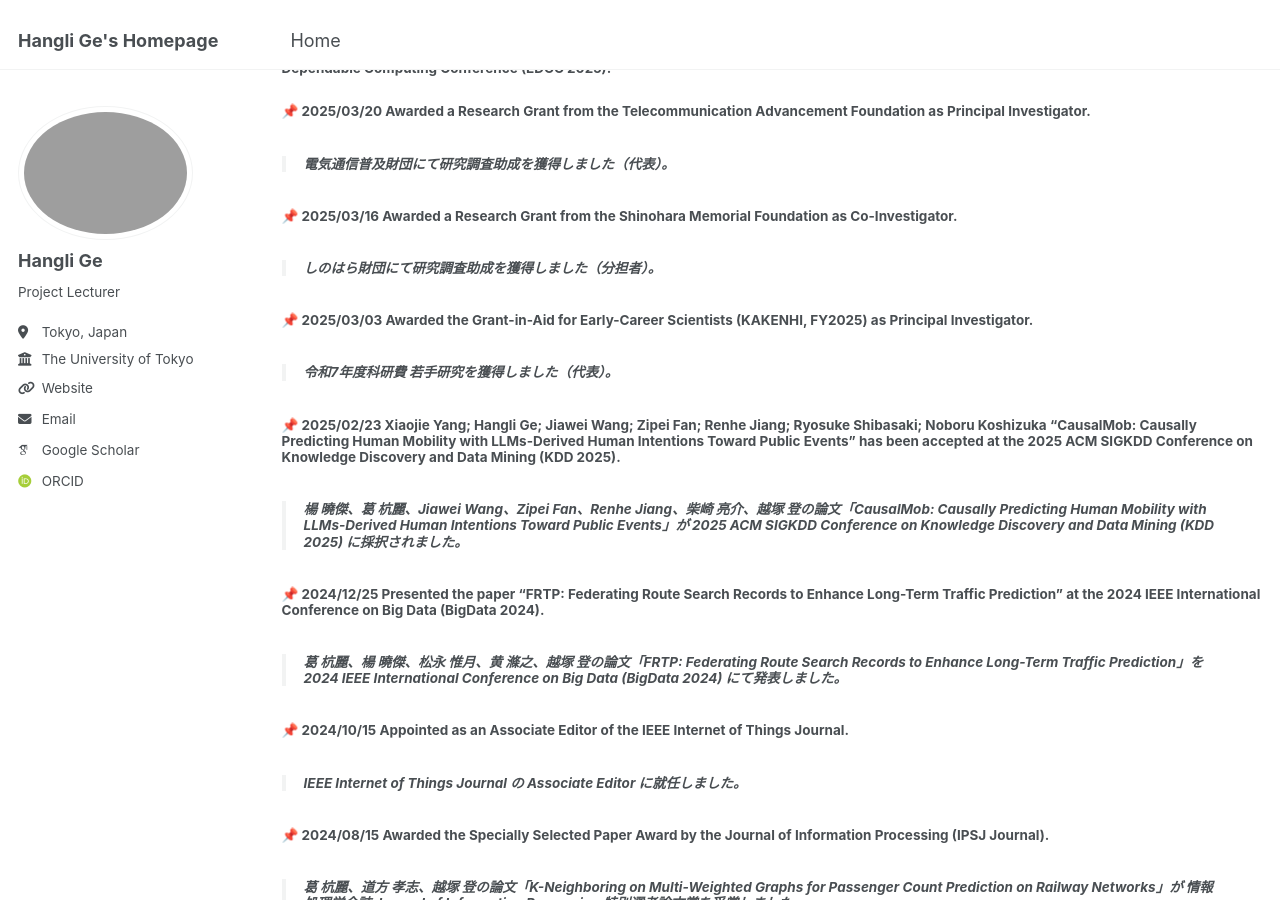
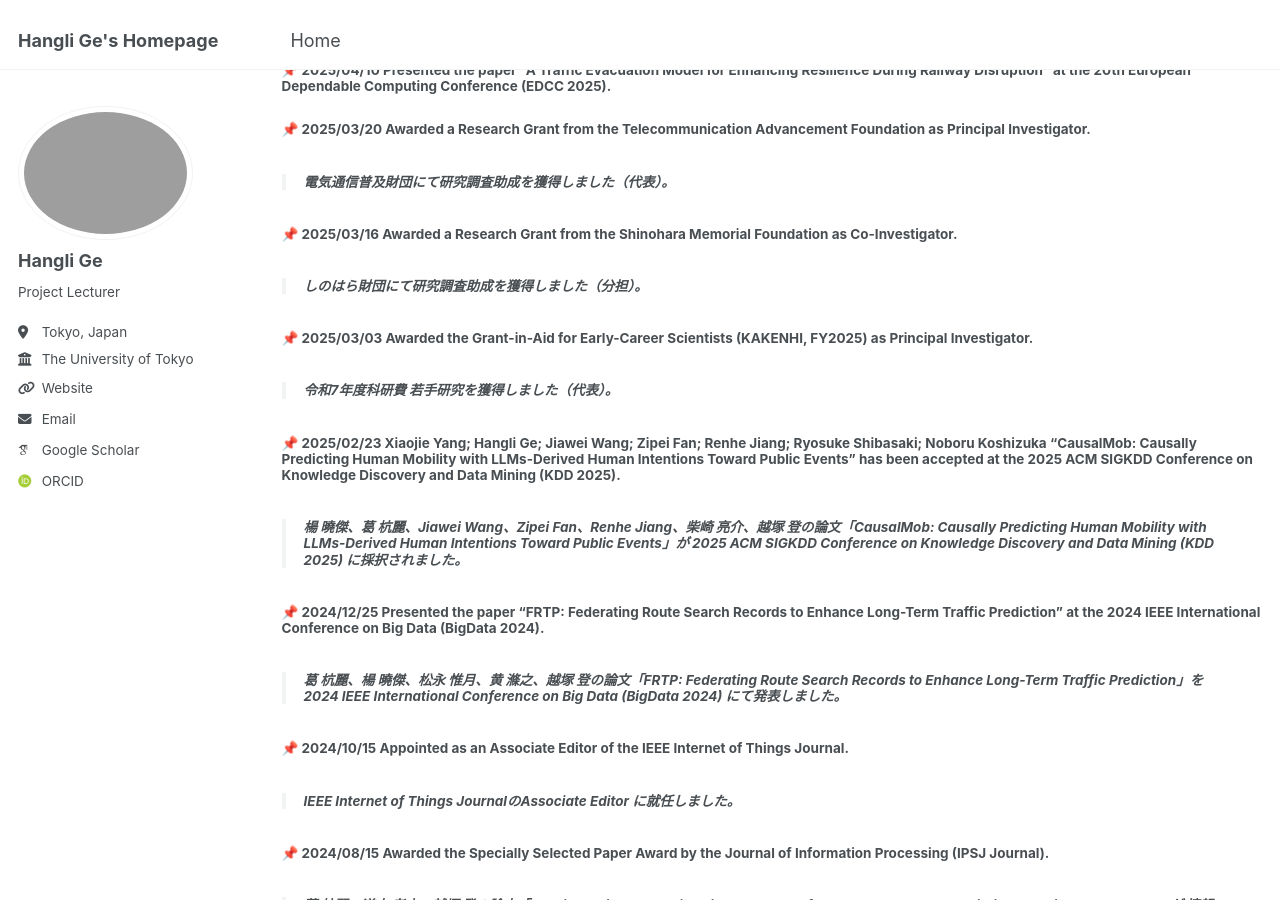
Before and after one commit to christie888/christie888.github.io, a Jekyll site: the page built from _pages/post.md, in a window 1280 px wide and 900 px high, scrolled down 2278 px. Built offline with Jekyll 4.4.1, drawn with Linux system fonts in a browser that asks for light colours; some web fonts are replaced.

Commit message:
Update post.md

```diff
--- a/_pages/post.md
+++ b/_pages/post.md
@@ -6,6 +6,7 @@
 
 ##### 📌 2025/08/25 Received the Young Researcher Award from the The IEEE Systems, Man, and Cybernetics (SMC) Society’s Technical Committee on Homeland Security (TCHS)  [Details](https://www.ieee-csr.org/awards/#ieee-smc-tchs)
 > ###### The IEEE Systems, Man, and Cybernetics (SMC) Society’s Technical Committee on Homeland Security (TCHS)からYoung Researcher Award を受賞されました[詳細](https://www.ieee-csr.org/awards/#ieee-smc-tchs)
+
 ##### 📌 2025/08/12 Yang, Xiaojie; Tao, Yicheng; Hangli, Ge; Fan, Zipei; Akerkar, Rajendra; Koshizuka, Noboru  “LLeCaT: LLM-Enhanced Causality-Aware Traffic Accidents Post-Effects Prediction” has been accepted for publication in the IEEE Transactions on Intelligent Transportation Systems (Regular Paper).
 > ###### 楊 曉傑、Tao Yicheng、葛 杭麗、Zipei Fan、Rajendra Akerkar、越塚 登の論文「LLeCaT: LLM-Enhanced Causality-Aware Traffic Accidents Post-Effects Prediction」が IEEE Transactions on Intelligent Transportation Systems に Regular Paper として採択されました。
 
@@ -55,7 +56,7 @@
 > ###### 電気通信普及財団にて研究調査助成を獲得しました（代表）。
 
 ##### 📌 2025/03/16 Awarded a Research Grant from the Shinohara Memorial Foundation as Co-Investigator.
-> ###### しのはら財団にて研究調査助成を獲得しました（分担者）。
+> ###### しのはら財団にて研究調査助成を獲得しました（分担）。
 
 ##### 📌 2025/03/03 Awarded the Grant-in-Aid for Early-Career Scientists (KAKENHI, FY2025) as Principal Investigator.
 > ###### 令和7年度科研費 若手研究を獲得しました（代表）。
@@ -67,7 +68,7 @@
 > ###### 葛 杭麗、楊 曉傑、松永 惟月、黄 滌之、越塚 登の論文「FRTP: Federating Route Search Records to Enhance Long-Term Traffic Prediction」を 2024 IEEE International Conference on Big Data (BigData 2024) にて発表しました。
 
 ##### 📌 2024/10/15 Appointed as an Associate Editor of the IEEE Internet of Things Journal.
-> ###### IEEE Internet of Things Journal の Associate Editor に就任しました。
+> ###### IEEE Internet of Things JournalのAssociate Editor に就任しました。
 
 ##### 📌 2024/08/15 Awarded the Specially Selected Paper Award by the Journal of Information Processing (IPSJ Journal).
 > ###### 葛 杭麗、道方 孝志、越塚 登の論文「K-Neighboring on Multi-Weighted Graphs for Passenger Count Prediction on Railway Networks」が 情報処理学会誌 Journal of Information Processing 特別選考論文賞を受賞しました。
@@ -150,7 +151,7 @@
 * #####  📌 2025/06/30  葛 杭麗, 黄 滌之, 楊 曉傑, 林 立楓, 羽多野 一磨, 市川 暢之, 川﨑 健史, 越塚 登 の論文  ”Origin-Destination Extraction from Large-Scale Route Search Records for Tourism Trend Analysis”  を 2025 IEEE International Conference on Systems, Man, and Cybernetics (SMC) Track：Work-in-Progress and Industrial Papers  採択されました。
   > ######  Hangli Ge , Huang Dizhi, Xiaojie Yang, Lifeng Lin, Kazuma Hatano, Takeshi KAWASAKI, and Noboru Koshizuka's paper "Origin-Destination Extraction from Large-Scale Route Search Records for Tourism Trend Analysis" has been accepted for the 2025 IEEE International Conference on Systems, Man, and Cybernetics (SMC), Track: Work-in-Progress and Industrial Papers.
 * #####  📌 2025/06/30 Rosario Gaeta, Franca Corradini, Massimo De Santo, Francesco Flammini,Hangli Ge's paper "Improving Situation Awareness and Self-Adaptation in Autonomous Wheelchair-Drone Systems through Floor Surface Anomaly Detection"　has been accepted for the 2025 IEEE International Conference on Systems, Man, and Cybernetics (SMC).
-* #####  📌 2025/06/15 松永 惟月， 葛 杭麗 , 小杉 雄斗，市川 暢之，川﨑 健史，越塚 登  “経路検索履歴データを用いた高速道路上での長期的な渋滞予測”を第45回交通工学研究発表会にて口頭発表（査読付き） 採択されました。
+* #####  📌 2025/06/15 松永 惟月， 葛 杭麗, 小杉 雄斗，市川 暢之，川﨑 健史，越塚 登  “経路検索履歴データを用いた高速道路上での長期的な渋滞予測”を第45回交通工学研究発表会にて口頭発表（査読付き） 採択されました。
   > ###### Itsuki Matsunaga,  Hangli Ge , Yuto Kosugi, Nobuyuki Ichikawa, Takeshi Kawasaki, and Noboru Koshizuka “Long-term Traffic Congestion Prediction on Expressways Using Route Search History Data" has been accepted as a peer-reviewed oral presentation at the 45th Annual Conference on Traffic Engineering (JSTE).
 * #####  📌	2025/05/15  2025 IEEE Computer Society SYP (Student and Young Professionals) Micro Mentoring, Mentor に選ばれました。
   > ###### Selected as a Mentor for the 2025 IEEE Computer Society SYP (Student and Young Professionals) Micro Mentoring Program.
```
